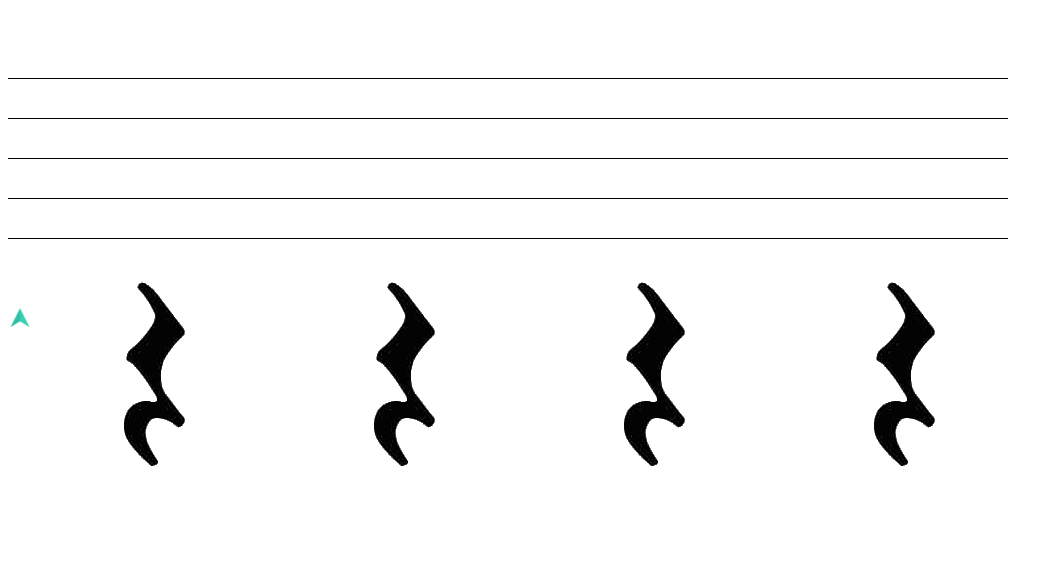
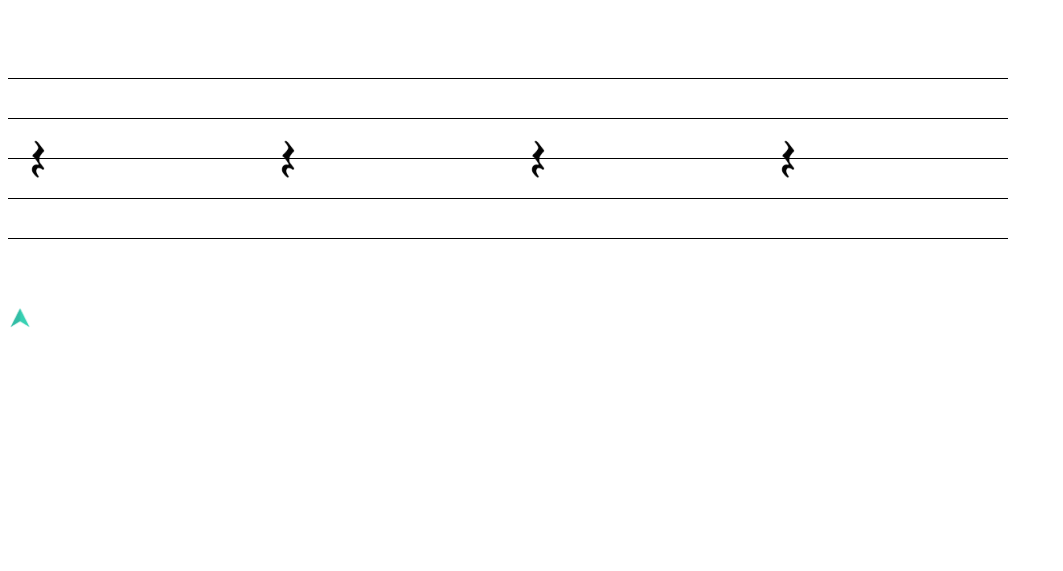
Before and after one commit to NimG98/MuseStaffJS, a plain HTML site: page pub/examples.html in a window 1280 px wide. Shown: the whole page, without its empty margins (0-1063 px from the left). Drawn offline with Linux system fonts and the light colour scheme.

Commit message:
fix note image css

```diff
--- a/pub/src/Measure.js
+++ b/pub/src/Measure.js
@@ -64,7 +64,7 @@ class Measure {
         }
         // for Rest notes, place in middle line of staff measure (8th row)
         else {
-            oldNotePointedOnRowIndex = 8;
+            oldNotePointedOnRowIndex = 7;
         }
         const oldNotePointedOnContainer = getNonHiddenTds(this.measure.rows[oldNotePointedOnRowIndex].cells)[oldPointerPosition].querySelector('.highlighted');
         //bad -> document.querySelector('.museMeasure').querySelectorAll('tr')[oldPointerNoteRowIndex].querySelectorAll('td')[oldPointerPosition]
@@ -92,7 +92,7 @@ class Measure {
             }
             // for Rest notes, place in middle line of staff measure (8th row)
             else {
-                notePointedOnRowIndex = 8;
+                notePointedOnRowIndex = 7;
             }
             const noteContainer = getNonHiddenTds(this.measure.rows[notePointedOnRowIndex].cells)[this.pointer.position].querySelector('.museStaffNote');
             noteContainer.setAttribute('class', noteContainer.className + " highlighted");
@@ -115,7 +115,7 @@ class Measure {
         }
         // for Rest notes, place in middle line of staff measure (8th row)
         else {
-            noteRowIndex = 8;
+            noteRowIndex = 7;
         }
         const noteImage = note.createNoteImage();
         noteImage.addEventListener('click', (e) => onNoteClick(e, this) );
--- a/pub/src/Note.css
+++ b/pub/src/Note.css
@@ -1,12 +1,20 @@
 .museStaffNote {
     position: relative;
+    width:100%;
+    height:100%;
+    align-items: center;
+    justify-content: center;
+    flex-wrap: nowrap;
+    display: flex;
 }
 
 .museStaffNoteImage {
     position: absolute;
-    top: 0;
-    left: 0;
+    /* top: 0;
+    left: 0; */
     z-index:0;
+    max-width:100%;
+    max-height:400%;
 }
 
 .museStaffNoteLineImage {
```
